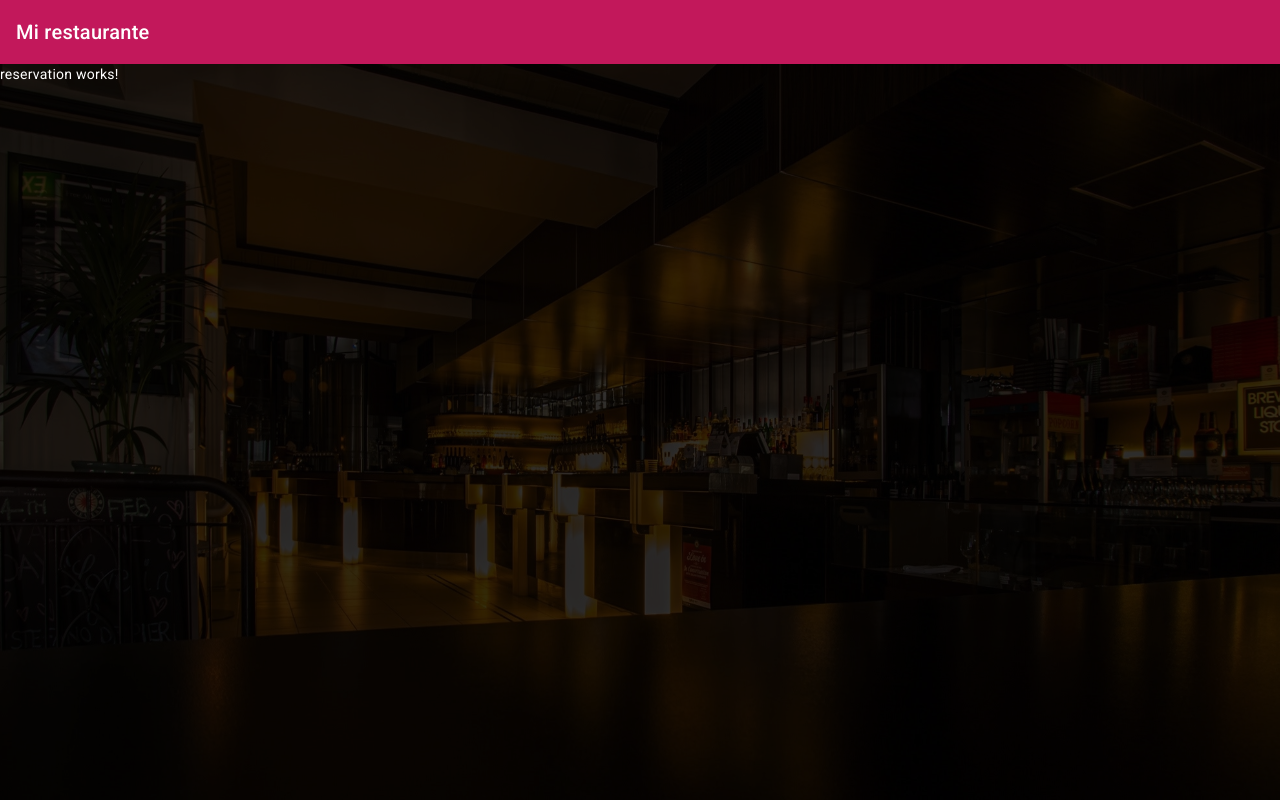
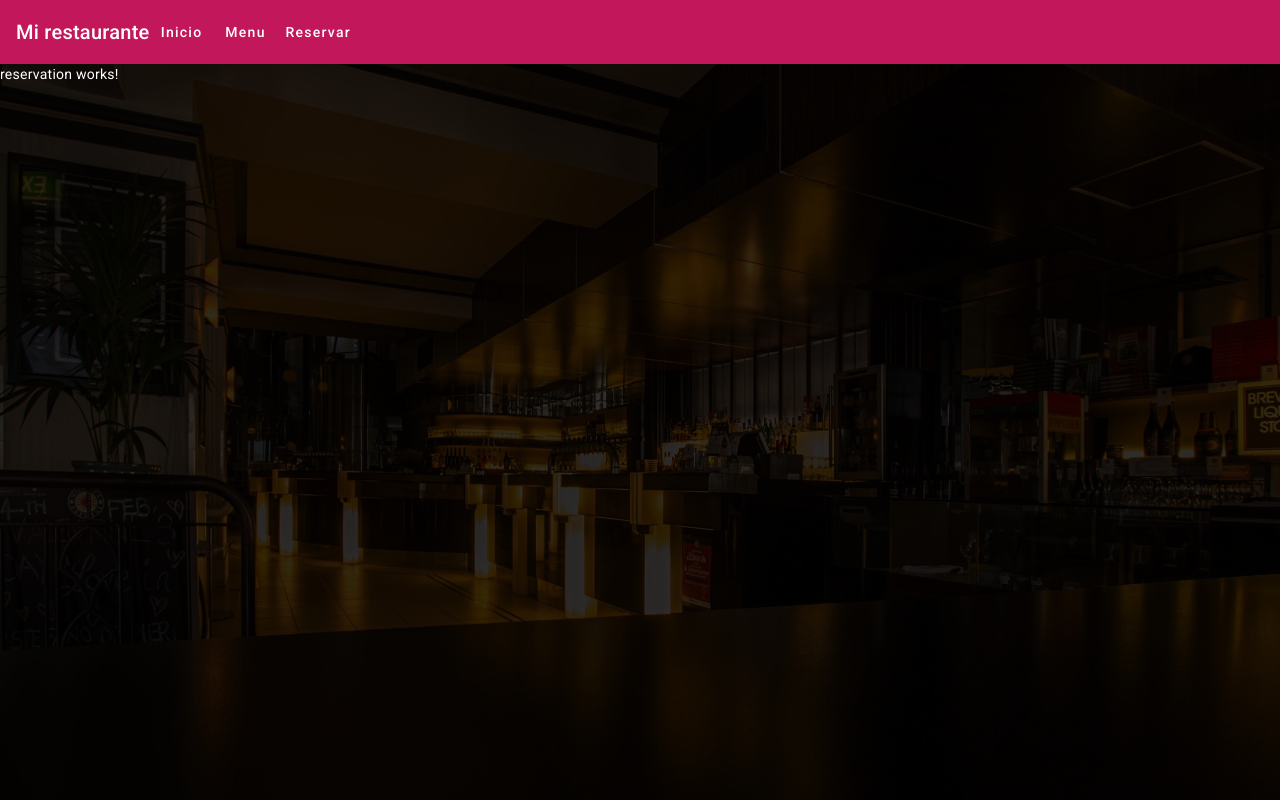
Before and after one commit to rmireles27/daa-restaurant, an Angular app: page /reservation in a window 1280 px wide. Built offline with nearby package versions, Linux system fonts and the light colour scheme.

Commit message:
8-rutas de la vista de cliente

```diff
--- a/src/app/app.component.html
+++ b/src/app/app.component.html
@@ -2,6 +2,9 @@
     <mat-toolbar-row>
       <span>Mi restaurante</span>
       <span class="spacer"></span>
+      <span><a routerLink="/" mat-button>Inicio</a></span>
+      <span><a routerLink="/menu" mat-button>Menu</a></span>
+      <span><a routerLink="/reservation" mat-button>Reservar</a></span>
     </mat-toolbar-row>
 </mat-toolbar>
 
```
